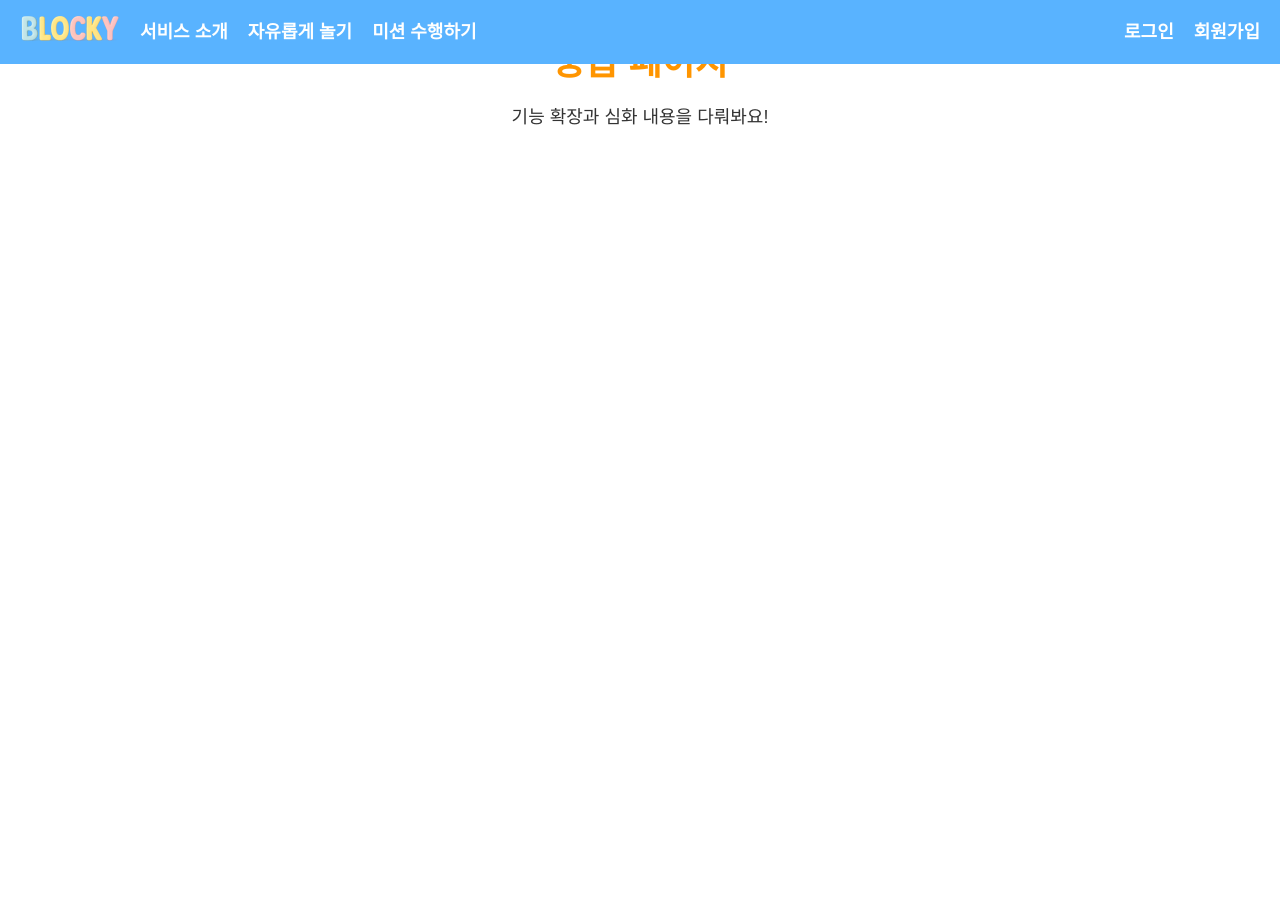
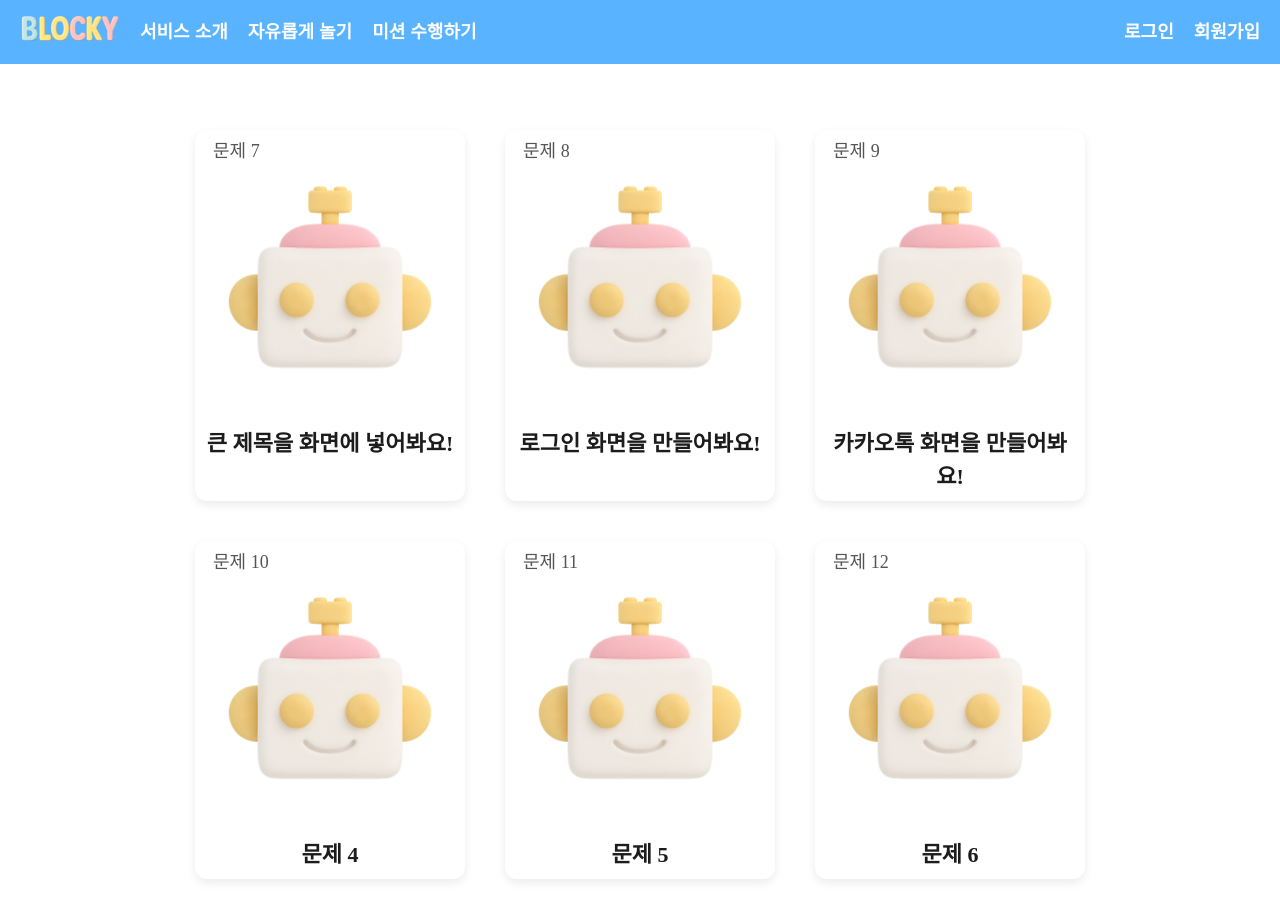
Before and after one commit to BLOCKY-EDU/frontend, a React (Vite) app in the folder blockcode/blockcode-ui/: page /intermediate in a window 1280 px wide. Shown: the top 920 px of the page. Before the commit the page ends 800 px from the top, so only its background shows below. Built offline with nearby package versions, Linux system fonts and the light colour scheme; what blockly would draw is missing.

Commit message:
초급, 중급, 고급 문제 목록화면 생성

```diff
--- a/blockcode/blockcode-ui/src/PlayPage/App.css
+++ b/blockcode/blockcode-ui/src/PlayPage/App.css
@@ -245,6 +245,7 @@ html, body, #root {
 .floating-code-btn:hover {
   transform: translateY(-1px);
   background: #0d0d0d;
+
   box-shadow: 0 8px 22px rgba(0,0,0,0.28);
 }
 
--- a/blockcode/blockcode-ui/src/pages/advanced.jsx
+++ b/blockcode/blockcode-ui/src/pages/advanced.jsx
@@ -1,11 +1,31 @@
 import React from "react";
 import "./levels.css";
 
+import img1 from "../assets/robot-icon.png";
+import img2 from "../assets/robot-icon.png";
+import img3 from "../assets/robot-icon.png";
+import img4 from "../assets/robot-icon.png";
+import img5 from "../assets/robot-icon.png";
+import img6 from "../assets/robot-icon.png";
+
 export default function Advanced() {
+  const problems = [
+    { id: 13, title: "큰 제목을 화면에 넣어봐요!", image: img1 },
+    { id: 14, title: "로그인 화면을 만들어봐요!", image: img2 },
+    { id: 15, title: "카카오톡 화면을 만들어봐요!", image: img3 },
+    { id: 16, title: "문제 4", image: img4 },
+    { id: 17, title: "문제 5", image: img5 },
+    { id: 18, title: "문제 6", image: img6 },
+  ];
   return (
-    <div className="level-page level--adv">
-      <h1 className="level-title">고급 페이지</h1>
-      <p className="level-desc">실전 응용을 해봐요!</p>
+    <div className="problems-container">
+      {problems.map((p) => (
+        <div key={p.id} className="problem-card">
+         <p>문제 {p.id}</p>
+          <img src={p.image} alt={p.title} />
+          <h3>{p.title}</h3>
+        </div>
+      ))}
     </div>
   );
 }
--- a/blockcode/blockcode-ui/src/pages/basic.jsx
+++ b/blockcode/blockcode-ui/src/pages/basic.jsx
@@ -1,11 +1,31 @@
 import React from "react";
 import "./levels.css";
 
+import img1 from "../assets/robot-icon.png";
+import img2 from "../assets/robot-icon.png";
+import img3 from "../assets/robot-icon.png";
+import img4 from "../assets/robot-icon.png";
+import img5 from "../assets/robot-icon.png";
+import img6 from "../assets/robot-icon.png";
+
 export default function Basic() {
+  const problems = [
+    { id: 1, title: "큰 제목을 화면에 넣어봐요!", image: img1 },
+    { id: 2, title: "로그인 화면을 만들어봐요!", image: img2 },
+    { id: 3, title: "카카오톡 화면을 만들어봐요!", image: img3 },
+    { id: 4, title: "문제 4", image: img4 },
+    { id: 5, title: "문제 5", image: img5 },
+    { id: 6, title: "문제 6", image: img6 },
+  ];
   return (
-    <div className="level-page level--basic">
-      <h1 className="level-title">초급 페이지</h1>
-      <p className="level-desc">기초부터 차근차근 시작해봐요!</p>
+    <div className="problems-container">
+      {problems.map((p) => (
+        <div key={p.id} className="problem-card">
+            <p>문제 {p.id}</p>
+          <img src={p.image} alt={p.title} />
+          <h3>{p.title}</h3>
+        </div>
+      ))}
     </div>
   );
 }
--- a/blockcode/blockcode-ui/src/pages/intermediate.jsx
+++ b/blockcode/blockcode-ui/src/pages/intermediate.jsx
@@ -1,11 +1,31 @@
 import React from "react";
 import "./levels.css";
 
+import img1 from "../assets/robot-icon.png";
+import img2 from "../assets/robot-icon.png";
+import img3 from "../assets/robot-icon.png";
+import img4 from "../assets/robot-icon.png";
+import img5 from "../assets/robot-icon.png";
+import img6 from "../assets/robot-icon.png";
+
 export default function Intermediate() {
+  const problems = [
+    { id: 7, title: "큰 제목을 화면에 넣어봐요!", image: img1 },
+    { id: 8, title: "로그인 화면을 만들어봐요!", image: img2 },
+    { id: 9, title: "카카오톡 화면을 만들어봐요!", image: img3 },
+    { id: 10, title: "문제 4", image: img4 },
+    { id: 11, title: "문제 5", image: img5 },
+    { id: 12, title: "문제 6", image: img6 },
+  ];
   return (
-    <div className="level-page level--inter">
-      <h1 className="level-title">중급 페이지</h1>
-      <p className="level-desc">기능 확장과 심화 내용을 다뤄봐요!</p>
+    <div className="problems-container">
+      {problems.map((p) => (
+        <div key={p.id} className="problem-card">
+         <p>문제 {p.id}</p>
+          <img src={p.image} alt={p.title} />
+          <h3>{p.title}</h3>
+        </div>
+      ))}
     </div>
   );
 }
--- a/blockcode/blockcode-ui/src/pages/levels.css
+++ b/blockcode/blockcode-ui/src/pages/levels.css
@@ -1,22 +1,53 @@
-/* 공통 레이아웃 */
-.level-page {
-    padding: 2rem;
-    text-align: center;
+.problems-container {
+    display: flex;
+    flex-wrap: wrap; /* 줄바꿈 허용 */
+    gap: 40px;
+    justify-content: center;
+    margin-top: 130px;
+    width: 920px;
+    margin-left: auto;
+    margin-right: auto; /* 가운데 정렬 */
   }
 
-  /* 공통 타이틀/본문 */
-  .level-title {
-    color: var(--accent, #007aff);
-    margin: 0 0 0.75rem;
+  .problem-card {
+    width: 270px; /* 한 줄에 3개 */
+    background-color: #fff;
+    border-radius: 12px;
+    padding: 8px;
+    text-align: center;
+    box-shadow: 0 4px 10px rgba(0, 0, 0, 0.08);
+    transition: transform 0.2s ease, box-shadow 0.2s ease;
+    cursor: pointer;
   }
 
-  .level-desc {
-    font-size: 1rem;
-    margin: 0.75rem 0 0;
-    color: #333;
+
+  .problem-card:hover {
+    transform: translateY(-4px);
+    box-shadow: 0 8px 16px rgba(0, 0, 0, 0.12);
   }
 
-  /* 레벨별 테마 색 (CSS 변수) */
-  .level--basic   { --accent: #007aff; } /* 파랑 */
-  .level--inter   { --accent: #ff9500; } /* 주황 */
-  .level--adv     { --accent: #34c759; } /* 초록 */
+  .problem-card img {
+    width: 100%;
+    height: auto;
+    border-radius: 8px;
+  }
+
+  .problem-card h3 {
+    font-size: 22px;
+    font-weight: 600;
+
+    color: #1C1C1C;
+    font-family: Pretendard;
+
+  }
+
+  .problem-card p {
+    font-size: 18px;
+    color: #555;
+    font-family: Pretendard;
+    font-weight: 500;
+    justify-self: start;
+    margin-left: 10px;
+
+
+  }
```
